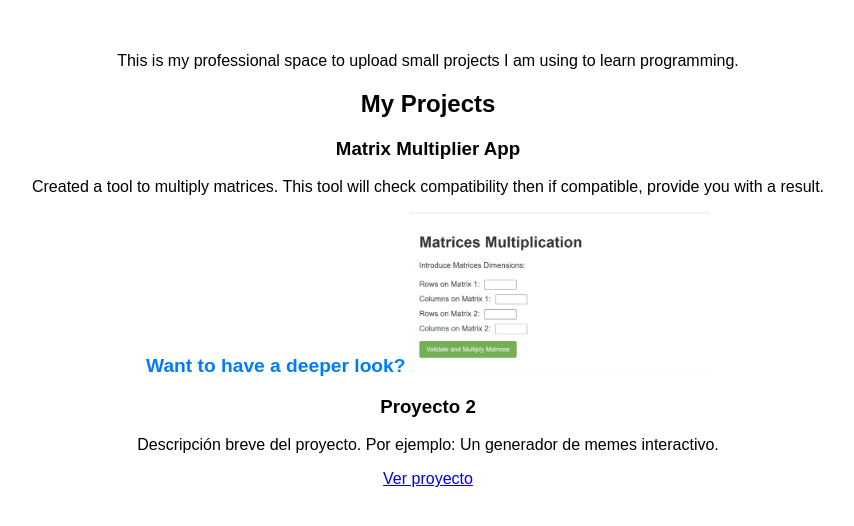
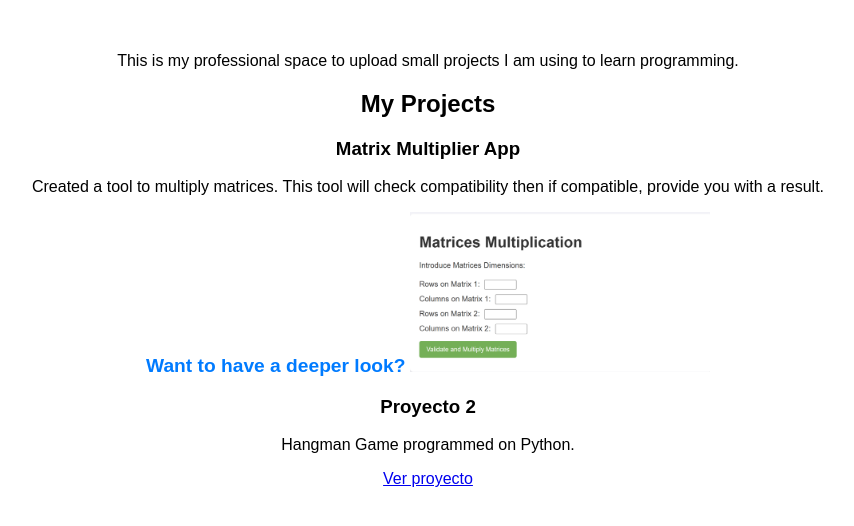
Before and after one commit to oarellanok/Portfolio, a plain HTML site: page index.html in a window 1280 px wide. Shown: the part 196-722 px from the top of the page, without its empty margins (212-1066 px from the left). Drawn offline with Linux system fonts and the light colour scheme.

Commit message:
Update index.html

```diff
--- a/index.html
+++ b/index.html
@@ -28,7 +28,7 @@
     </div>
     <div class="project">
         <h3>Proyecto 2</h3>
-        <p>Descripción breve del proyecto. Por ejemplo: Un generador de memes interactivo.</p>
+        <p>Hangman Game programmed on Python.</p>
         <a href="proyecto2/index.html" target="_blank">Ver proyecto</a>
     </div>
 </div>
```
